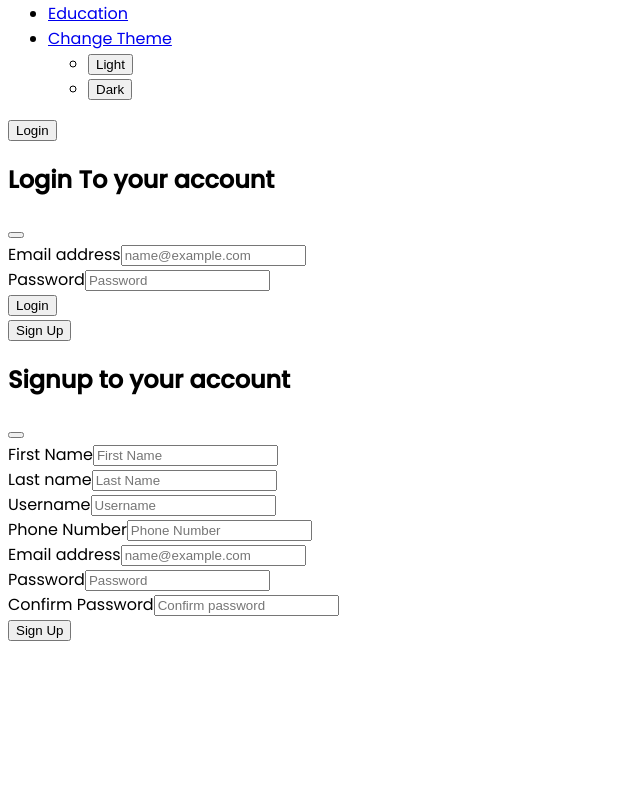
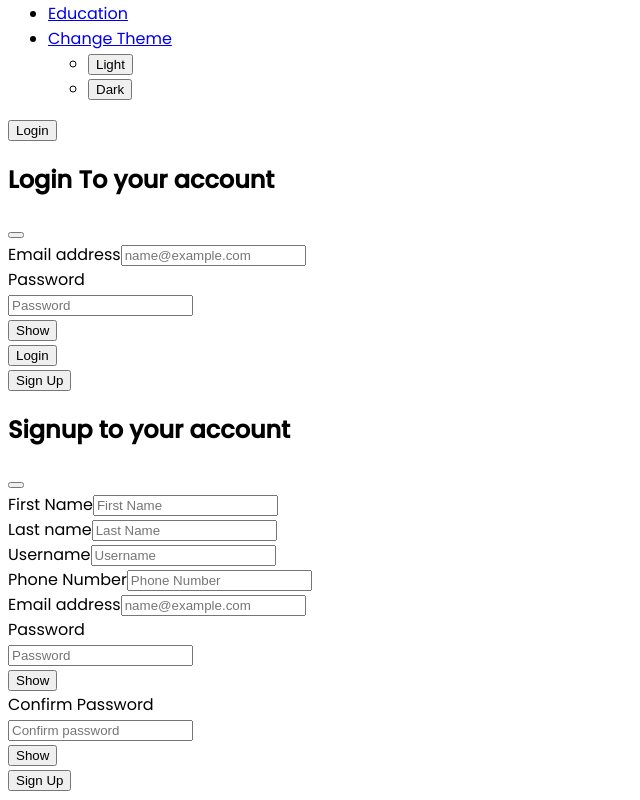
Before and after one commit to devanshkansagra/News-App, a React (Create React App) app in the folder client/: page / in a window 1280 px wide. Shown: the part 198-998 px from the top of the page, without its empty margins (0-640 px from the left). Before the commit the page ends 848 px from the top, so only its background shows below. Built offline with nearby package versions, Linux system fonts and the light colour scheme; the HTML template or start-up script is replaced by a standard one.

Commit message:
Day12: Added show/hide feature in signup/login form

```diff
--- a/client/src/components/Login.js
+++ b/client/src/components/Login.js
@@ -44,6 +44,14 @@ function Login() {
             window.alert('User not found');
         }
     }
+
+    const [showPassword, setShowPassword] = useState(false);
+
+    const handleShowPassword = () => {
+        setShowPassword(!showPassword);
+    }
+
+
     return (
         <>
             <button type="button" className="btn btn-primary mx-2" data-bs-toggle="modal" data-bs-target="#login">
@@ -65,7 +73,26 @@ function Login() {
                                 </div>
                                 <div className="mb-3">
                                     <label htmlFor="passwordLogin" className="form-label">Password</label>
-                                    <input type="password" className="form-control" id="passwordLogin" placeholder="Password" value={login.password} onChange={handleInputs} name="password" />
+                                    <div className="input-group">
+                                        <input
+                                            type={showPassword ? "text" : "password"}
+                                            className="form-control"
+                                            id="passwordLogin"
+                                            placeholder="Password"
+                                            value={login.password}
+                                            onChange={handleInputs}
+                                            name="password"
+                                        />
+                                        <div className="input-group-append">
+                                            <button
+                                                className="btn btn-outline-secondary"
+                                                type="button"
+                                                onClick={handleShowPassword}
+                                            >
+                                                {showPassword ? "Hide" : "Show"}
+                                            </button>
+                                        </div>
+                                    </div>
                                 </div>
                                 <button type="submit" className="btn btn-primary" onClick={loginUser}>Login</button>
                             </div>
--- a/client/src/components/SignUp.js
+++ b/client/src/components/SignUp.js
@@ -51,12 +51,18 @@ function SignUp() {
         else if (data.status === 401) {
             window.alert("Passwords Doesn't match");
         }
-        else if(!response) {
+        else if (!response) {
             window.alert("Unable to register user")
         }
         else {
             window.alert("Registered Successfully");
         }
+    }
+
+    const [showPassword, setShowPassword] = useState(false);
+
+    const handleShowPassword = () => {
+        setShowPassword(!showPassword);
     }
     return (
 
@@ -96,11 +102,49 @@ function SignUp() {
                                 </div>
                                 <div className="mb-3">
                                     <label htmlFor="signupPassword" className="form-label">Password</label>
-                                    <input type="password" value={user.password} className="form-control" id="signupPassword" placeholder="Password" onChange={handleInputs} name="password" />
+                                    <div className="input-group">
+                                        <input
+                                            type={showPassword ? "text" : "password"}
+                                            value={user.password}
+                                            className="form-control"
+                                            id="signupPassword"
+                                            placeholder="Password"
+                                            onChange={handleInputs}
+                                            name="password"
+                                        />
+                                        <div className="input-group-append">
+                                            <button
+                                                className="btn btn-outline-secondary"
+                                                type="button"
+                                                onClick={handleShowPassword}
+                                            >
+                                                {showPassword ? "Hide" : "Show"}
+                                            </button>
+                                        </div>
+                                    </div>
                                 </div>
                                 <div className="mb-3">
                                     <label htmlFor="signupCpassword" className="form-label">Confirm Password</label>
-                                    <input type="password" value={user.cpassword} className="form-control" id="signupCpassword" placeholder="Confirm password" onChange={handleInputs} name="cpassword" />
+                                    <div className="input-group">
+                                        <input
+                                            type={showPassword ? "text" : "password"}
+                                            value={user.cpassword}
+                                            className="form-control"
+                                            id="signupCpassword"
+                                            placeholder="Confirm password"
+                                            onChange={handleInputs}
+                                            name="cpassword"
+                                        />
+                                        <div className="input-group-append">
+                                            <button
+                                                className="btn btn-outline-secondary"
+                                                type="button"
+                                                onClick={handleShowPassword}
+                                            >
+                                                {showPassword ? "Hide" : "Show"}
+                                            </button>
+                                        </div>
+                                    </div>
                                 </div>
 
                                 {/* Error: Cannot post the data */}
```
